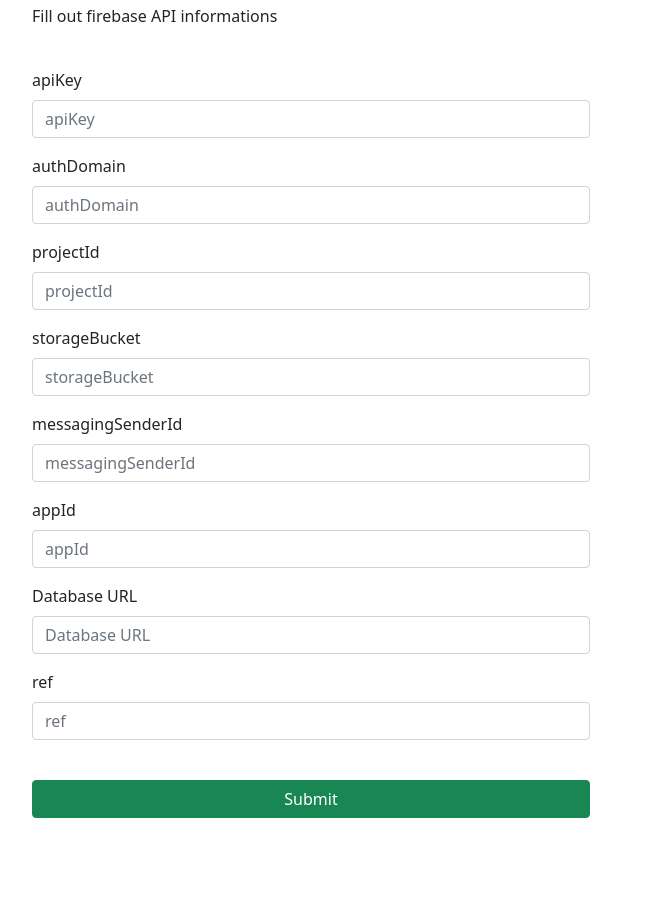
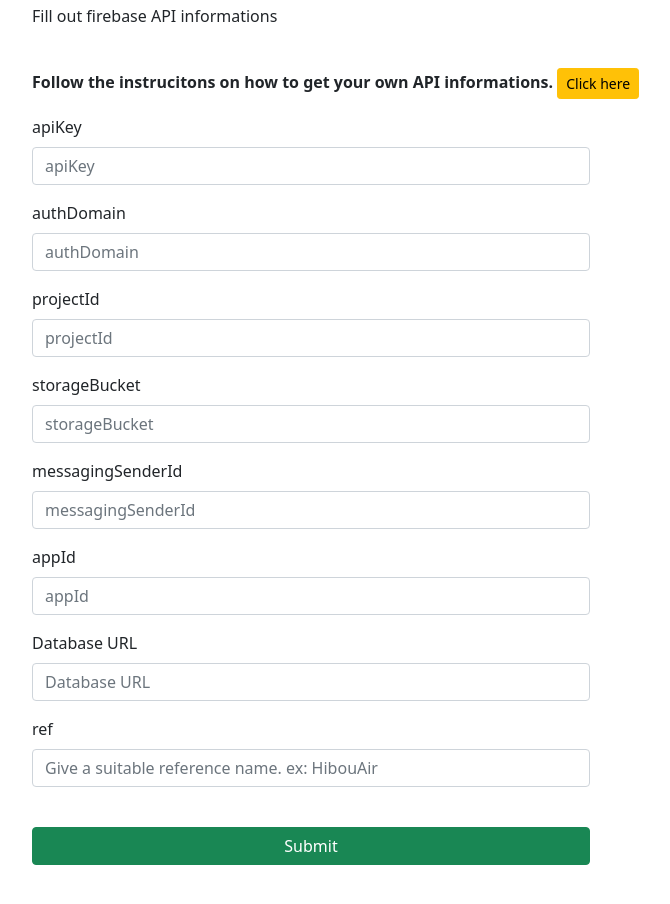
Before and after one commit to smart-sensor-devices-ab/hibouair_ble_firebase, a website: page index.html in a window 1280 px wide. Shown: the part 102-1006 px from the top of the page, without its empty margins (50-720 px from the left). Drawn offline with nearby package versions, Linux system fonts and the light colour scheme.

Commit message:
instructions added

```diff
--- a/index.html
+++ b/index.html
@@ -25,7 +25,17 @@
       <p>Fill out firebase API informations</p>
       <br />
       <!-- To get Ble data from HibouAir (Peripheral device), BleuIO has to be on central mode -->
-
+      <p>
+        <strong
+          >Follow the instrucitons on how to get your own API informations.
+          <a
+            href="firebase-api-instructions.pdf"
+            target="_blank"
+            class="btn btn-sm btn-warning"
+            >Click here</a
+          >
+        </strong>
+      </p>
       <form action="send.html" class="w-50" id="forminput">
         <div class="mb-3">
           <label for="apiKey" class="form-label">apiKey</label>
@@ -112,7 +122,7 @@
             type="text"
             class="form-control"
             id="ref"
-            placeholder="ref"
+            placeholder="Give a suitable reference name. ex: HibouAir"
             name="ref"
             required
           />
```
Also changed, not shown: dist/index.html, 3 other files.
